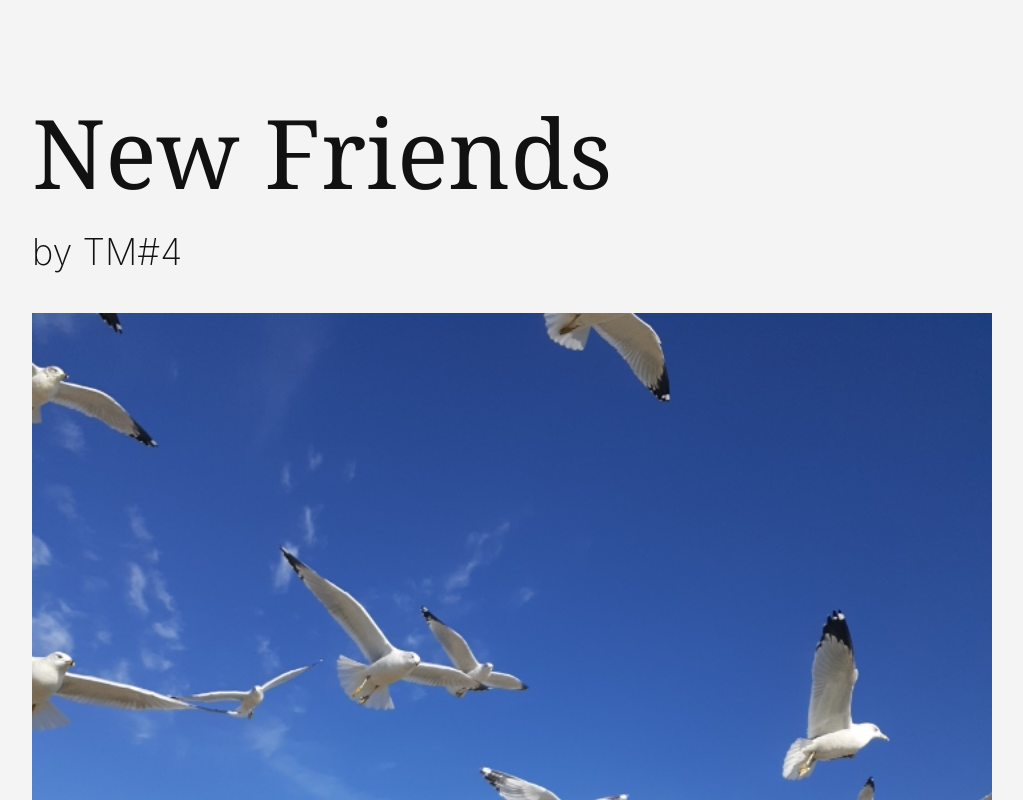
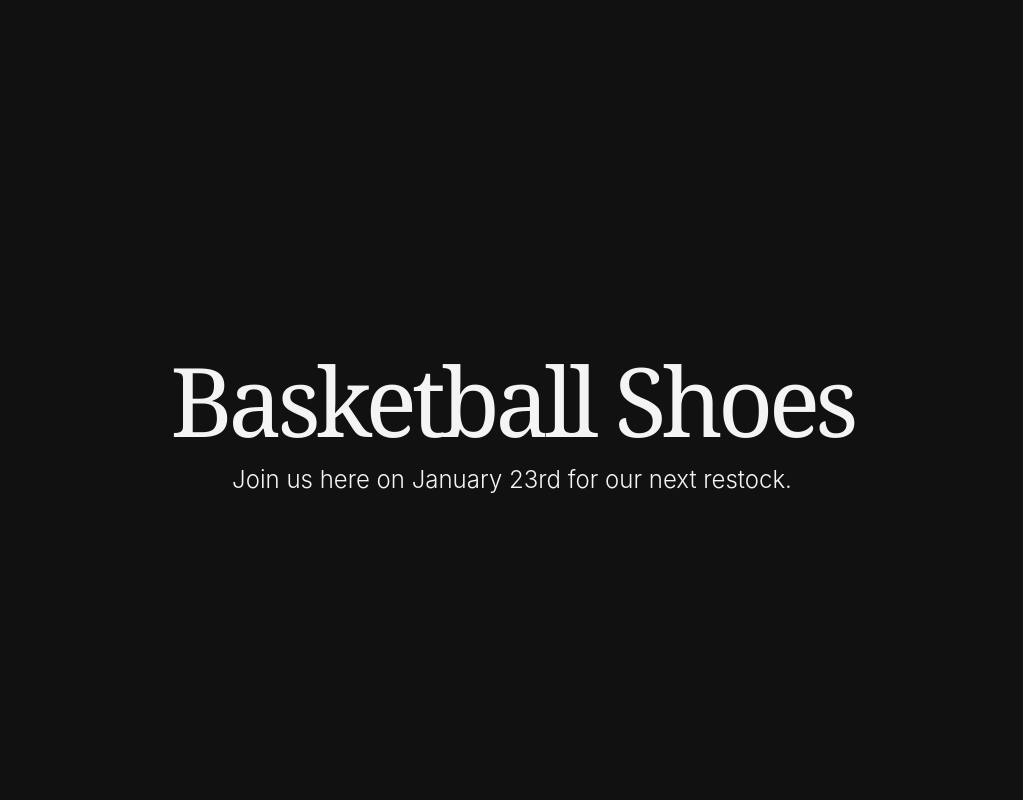
Before and after one commit to Griffin-Lucas/Griffin-Lucas.github.io, a plain HTML site: page index.html in a window 1280 px wide. Shown: the top 800 px of the page, without its empty margins (128-1151 px from the left). Drawn offline with nearby package versions, Linux system fonts and the light colour scheme.

Commit message:
TM Out, Waiting Page In
Removed TM's seagulls photoessay, and reverted back to the standard "Basketball Shoes" landing page ahead of this weekend's relaunch.

```diff
--- a/index.html
+++ b/index.html
@@ -13,23 +13,16 @@
 
 </head>
 
-<body class="bg-near-white sans-serif">
+<body class="bg-near-black">
 
-<article class="near-black pb2">
+<article class="near-white">
 
-  <div class="w-90 mw8 ph4 pt2 pb4 ma4 center">
-    <h1 class="f-headline-ns f1 fw1 serif lh-solid mb0">New Friends</h1>
-      <h2 class="f2-ns f3 fw2 lh-title">by TM#4</h1>
-		<div>
-			<img class="mt2 mb2 w-100" src="https://github.com/Griffin-Lucas/Griffin-Lucas.github.io/blob/main/Images/Gulls-1.jpeg?raw=true" alt="FRIENDS">
-      <img class="mt2 mb2 w-100" src="https://github.com/Griffin-Lucas/Griffin-Lucas.github.io/blob/main/Images/Gulls-2.jpeg?raw=true" alt="START">
-      <img class="mt2 mb2 w-100" src="https://github.com/Griffin-Lucas/Griffin-Lucas.github.io/blob/main/Images/Gulls-3.jpeg?raw=true" alt="AS">
-      <img class="mt2 mb2 w-100" src="https://github.com/Griffin-Lucas/Griffin-Lucas.github.io/blob/main/Images/Gulls-4.jpg?raw=true" alt="STRANGERS">
-    </div>
-		<div>
-			<p class="fl fw3 f6-l f7 lh-copy">Basketball Shoes | The Web's Premier Destination for Basketball Footwear</p>
-		</div>
-	</div>
+<div class="w-100 vh-100 dt">
+  <div class="dtc v-mid">
+    <h1 class=" serif f-headline-ns f1 tracked-tight mb0 lh-solid tc fw1 ph2" id="Top">Basketball Shoes</h1>
+    <h2 class="sans-serif f3 lh-solid tc fw3 ph4">Join us here on January 23rd for our next restock.</h2>
+  </div>
+</div>
 
 </article>
 
```
